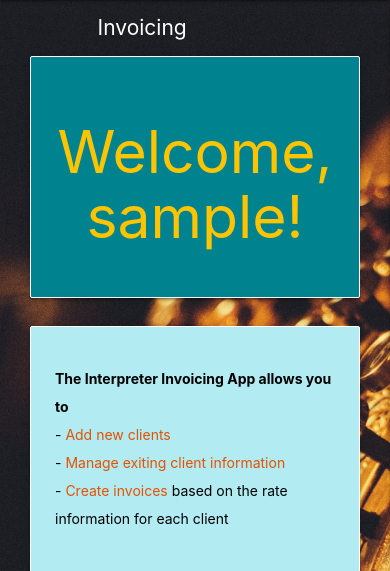
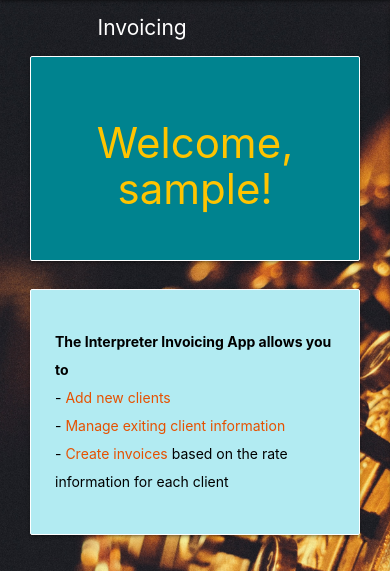
Before and after one commit to Code-Institute-Submissions/katjacodes-invoicingApp_OctResub, a Flask app: page /profile/1 in a window 390 px wide. Shown: the part 56-627 px from the top of the page. Run offline with Flask 2, Linux system fonts and the light colour scheme; the visitor is signed in with stand-in values (Sample User, id 1); a database or web service that is not in the repository returns one stand-in record (values such as "Sample title"); some libraries are stand-ins or nearby versions.

Commit message:
adjust font height on profile page for mobile view

```diff
--- a/static/css/style.css
+++ b/static/css/style.css
@@ -44,4 +44,8 @@ a { color: inherit; }
       font-size: 1.5em;
       text-align: left;
   }
+
+  .welcome {
+    font-size: 3em;
+  }
 }
--- a/templates/base.html
+++ b/templates/base.html
@@ -22,7 +22,7 @@
                 {% if session.user %}
 				<a href="{{ url_for('profile', username=session['user']) }}" class="brand-logo">Interpreter Invoicing</a>
                 {% else %}
-                <a href="{{ url_for('login') }}" class="brand-name">Interpreter Invoicing</a>
+                <a href="{{ url_for('login') }}" class="brand-logo">Interpreter Invoicing</a>
                 {% endif %}
 
 				<a href="#" data-target="mobile-demo" class="sidenav-trigger right"><i class="fas fa-bars"></i></a>
--- a/templates/profile.html
+++ b/templates/profile.html
@@ -6,7 +6,7 @@
     <div class="row">
         <div class="col s12 m8 offset-m2">
             <div class="card-panel cyan darken-3 text-shadow" style="margin-top: 3em;">
-                <h1 class="center-align amber-text text-accent-3 center-align">
+                <h1 class="center-align amber-text text-accent-3 center-align welcome">
                     Welcome, {{ username }}!
                 </h1>
             </div>
```
